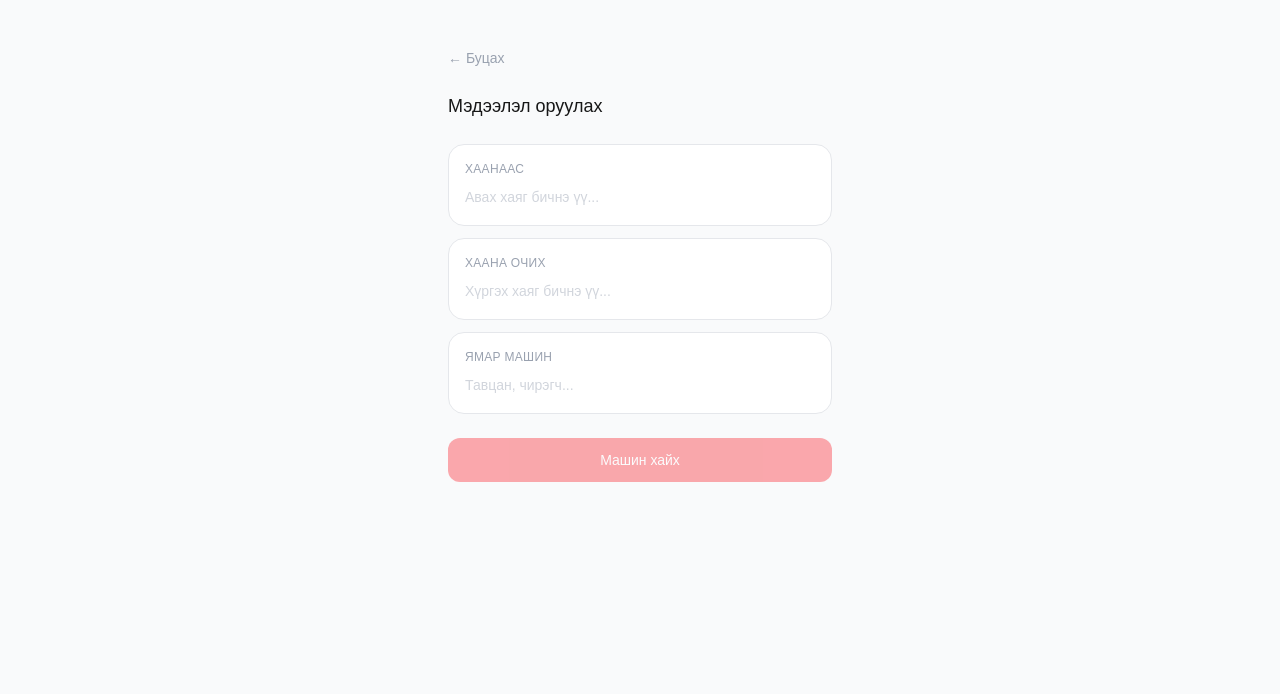
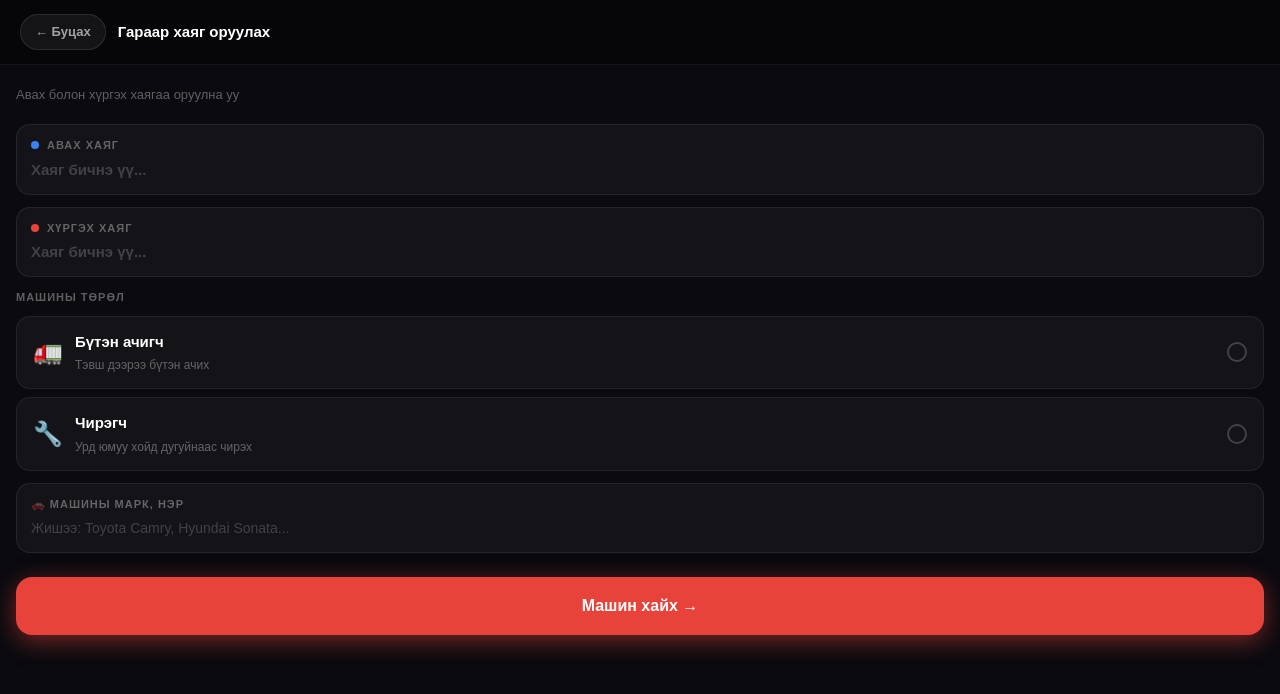
Before and after one commit to jargalbayr955-cmyk/-, a Next.js app: page /manual in a window 1280 px wide. Shown: the top 694 px of the page. Built offline with nearby package versions, Linux system fonts and the light colour scheme; no server answers.

Commit message:
fix: 8 файл засав — алдаа, дизайн, логик

```diff
--- a/app/api/payment/verify/route.ts
+++ b/app/api/payment/verify/route.ts
@@ -9,7 +9,10 @@ const supabase = createClient(
 export async function POST(req: NextRequest) {
   const body = await req.json()
   const smsText = body.sms || body.message || body.text || ''
-  const codeMatch = smsText.match(/\b(\d{6})\b/)
+  // Khan Bank SMS: "Utga:123456" эсвэл зүгээр 6 оронтой тоо
+  const utga = smsText.match(/[Uu]tga[:\s]*(\d{6})/)
+  const plain = smsText.match(/\b(\d{6})\b/)
+  const codeMatch = utga || plain
   if (!codeMatch) return NextResponse.json({ error: 'Code not found' }, { status: 400 })
 
   const code = codeMatch[1]
--- a/app/drivers/page.tsx
+++ b/app/drivers/page.tsx
@@ -174,7 +174,7 @@ export default function DriversPage() {
                                         </div>
                                         <div style={{flex:1}}>
                                             <p style={{color:'white', fontWeight:'700', fontSize:'15px', margin:0}}>{o.driver_name}</p>
-                                            <p style={{color:'rgba(255,255,255,0.4)', fontSize:'12px', margin:'3px 0 0'}}>🚛 {o.car_type}</p>
+                                            <p style={{color:'rgba(255,255,255,0.4)', fontSize:'12px', margin:'3px 0 0'}}>🚛 {o.car_type === 'butten' ? 'Бүтэн ачигч' : o.car_type === 'chiregch' ? 'Чирэгч' : o.car_type}</p>
                                         </div>
                                         <div style={{textAlign:'right'}}>
                                             <p style={{color:'white', fontWeight:'800', fontSize:'18px', margin:0}}>₮{o.price.toLocaleString()}</p>
--- a/app/home/page.tsx
+++ b/app/home/page.tsx
@@ -178,7 +178,7 @@ export default function HomePage() {
         </div>
 
         {/* Яаралтай */}
-        <div style={{
+        <div onClick={() => router.push('/current')} style={{
           background:'rgba(232,67,58,0.08)',
           border:'1px solid rgba(232,67,58,0.18)',
           borderRadius:'20px', padding:'18px 20px',
--- a/app/manual/page.tsx
+++ b/app/manual/page.tsx
@@ -7,80 +7,157 @@ export default function ManualPage() {
   const [from, setFrom] = useState('')
   const [to, setTo] = useState('')
   const [carType, setCarType] = useState('')
+  const [carMark, setCarMark] = useState('')
+  const [loading, setLoading] = useState(false)
+  const [errors, setErrors] = useState<{from?:boolean, to?:boolean, carType?:boolean, carMark?:boolean}>({})
   const router = useRouter()
 
   const handleSearch = async () => {
-    if (!from || !to || !carType) return
+    const newErrors: any = {}
+    if (!from) newErrors.from = true
+    if (!to) newErrors.to = true
+    if (!carType) newErrors.carType = true
+    if (!carMark) newErrors.carMark = true
+    if (Object.keys(newErrors).length > 0) {
+      setErrors(newErrors)
+      return
+    }
+    setErrors({})
+    setLoading(true)
+
     localStorage.setItem('fromAddress', from)
     localStorage.setItem('from', from)
     localStorage.setItem('dest', to)
-    localStorage.setItem('carType', carType)
-    localStorage.setItem('fromType', 'manual')
+    localStorage.setItem('fromLat', '0')
+    localStorage.setItem('fromLng', '0')
 
     const user = JSON.parse(localStorage.getItem('user') || '{}')
     const { data: orderData } = await supabase.from('orders').insert({
       from_address: from,
       to_address: to,
       car_type: carType,
+      car_mark: carMark,
+      from_lat: 0,
+      from_lng: 0,
       status: 'pending',
       user_phone: user.phone || ''
     }).select().single()
 
-    if (orderData) localStorage.setItem('current_order_id', orderData.id)
+    if (orderData) {
+      localStorage.setItem('current_order_id', orderData.id)
+      fetch('/api/push/send', {
+        method: 'POST',
+        headers: { 'Content-Type': 'application/json' },
+        body: JSON.stringify({
+          order_id: orderData.id,
+          from_address: from,
+          to_address: to,
+          car_type: carType,
+          car_mark: carMark
+        })
+      }).catch(() => {})
+    }
 
+    setLoading(false)
     router.push('/drivers')
   }
 
+  const D = {
+    bg: '#0a0a0f',
+    card: 'rgba(255,255,255,0.04)',
+    border: (err?: boolean) => `1px solid ${err ? 'rgba(232,67,58,0.5)' : 'rgba(255,255,255,0.08)'}`,
+    text: 'white',
+    muted: 'rgba(255,255,255,0.35)',
+    red: '#e8433a',
+  }
+
   return (
-    <div className="min-h-screen bg-gray-50 p-4">
-      <div className="max-w-sm mx-auto pt-8">
-        <button onClick={() => router.back()} className="flex items-center gap-2 text-gray-400 text-sm mb-6">
-          ← Буцах
-        </button>
+    <div style={{minHeight:'100vh', background:D.bg, display:'flex', flexDirection:'column'}}>
 
-        <h2 className="text-lg font-medium mb-6">Мэдээлэл оруулах</h2>
+      {/* Header */}
+      <div style={{padding:'14px 20px', display:'flex', alignItems:'center', gap:'12px', borderBottom:'1px solid rgba(255,255,255,0.06)', background:'rgba(0,0,0,0.4)'}}>
+        <button onClick={() => router.back()} style={{background:'rgba(255,255,255,0.06)', border:'1px solid rgba(255,255,255,0.1)', borderRadius:'20px', padding:'7px 14px', color:'rgba(255,255,255,0.6)', fontSize:'13px', cursor:'pointer', fontWeight:'600'}}>← Буцах</button>
+        <p style={{color:D.text, fontWeight:'700', fontSize:'15px', margin:0}}>Гараар хаяг оруулах</p>
+      </div>
 
-        <div className="bg-white border border-gray-200 rounded-2xl p-4 mb-3">
-          <p className="text-xs text-gray-400 mb-2 uppercase tracking-wide">Хаанаас</p>
-          <input
-            type="text"
-            placeholder="Авах хаяг бичнэ үү..."
-            value={from}
-            onChange={e => setFrom(e.target.value)}
-            className="w-full text-sm outline-none text-gray-700 placeholder-gray-300"
-          />
+      {/* Form */}
+      <div style={{padding:'20px 16px', flex:1}}>
+        <p style={{color:D.muted, fontSize:'13px', marginBottom:'20px'}}>Авах болон хүргэх хаягаа оруулна уу</p>
+
+        {/* Авах хаяг */}
+        <div style={{background: errors.from ? 'rgba(232,67,58,0.08)' : D.card, border:D.border(errors.from), borderRadius:'14px', padding:'12px 14px', marginBottom:errors.from ? '4px' : '12px'}}>
+          <div style={{display:'flex', alignItems:'center', gap:'8px', marginBottom:'4px'}}>
+            <div style={{width:'8px', height:'8px', borderRadius:'50%', background:'#3b82f6', flexShrink:0}}/>
+            <span style={{color: errors.from ? '#ff6b6b' : D.muted, fontSize:'11px', fontWeight:'700', letterSpacing:'1px'}}>АВАХ ХАЯГ</span>
+          </div>
+          <input type="text" placeholder="Хаяг бичнэ үү..." value={from}
+            onChange={e => { setFrom(e.target.value); setErrors(p => ({...p, from:false})) }}
+            style={{width:'100%', background:'transparent', border:'none', color:D.text, fontSize:'15px', outline:'none', fontWeight:'600'}}/>
+        </div>
+        {errors.from && <p style={{color:'#ff6b6b', fontSize:'12px', margin:'0 0 12px 4px'}}>⚠️ Авах хаягаа бөглөнө үү</p>}
+
+        {/* Хүргэх хаяг */}
+        <div style={{background: errors.to ? 'rgba(232,67,58,0.08)' : D.card, border:D.border(errors.to), borderRadius:'14px', padding:'12px 14px', marginBottom:errors.to ? '4px' : '12px'}}>
+          <div style={{display:'flex', alignItems:'center', gap:'8px', marginBottom:'4px'}}>
+            <div style={{width:'8px', height:'8px', borderRadius:'50%', background:D.red, flexShrink:0}}/>
+            <span style={{color: errors.to ? '#ff6b6b' : D.muted, fontSize:'11px', fontWeight:'700', letterSpacing:'1px'}}>ХҮРГЭХ ХАЯГ</span>
+          </div>
+          <input type="text" placeholder="Хаяг бичнэ үү..." value={to}
+            onChange={e => { setTo(e.target.value); setErrors(p => ({...p, to:false})) }}
+            style={{width:'100%', background:'transparent', border:'none', color:D.text, fontSize:'15px', outline:'none', fontWeight:'600'}}/>
+        </div>
+        {errors.to && <p style={{color:'#ff6b6b', fontSize:'12px', margin:'0 0 12px 4px'}}>⚠️ Хүргэх хаягаа бөглөнө үү</p>}
+
+        {/* Машины төрөл */}
+        <p style={{color: errors.carType ? '#ff6b6b' : D.muted, fontSize:'11px', fontWeight:'700', letterSpacing:'1px', margin:'0 0 10px'}}>
+          МАШИНЫ ТӨРӨЛ {errors.carType && '— Сонгоно уу'}
+        </p>
+        <div style={{display:'flex', flexDirection:'column', gap:'8px', marginBottom:'12px'}}>
+          {[
+            {id:'butten', label:'Бүтэн ачигч', icon:'🚛', desc:'Тэвш дээрээ бүтэн ачих'},
+            {id:'chiregch', label:'Чирэгч', icon:'🔧', desc:'Урд юмуу хойд дугуйнаас чирэх'},
+          ].map(type => (
+            <div key={type.id} onClick={() => { setCarType(type.id); setErrors(p => ({...p, carType:false})) }} style={{
+              background: carType === type.id ? 'rgba(232,67,58,0.12)' : errors.carType ? 'rgba(232,67,58,0.05)' : D.card,
+              border:`1px solid ${carType === type.id ? 'rgba(232,67,58,0.5)' : errors.carType ? 'rgba(232,67,58,0.3)' : 'rgba(255,255,255,0.07)'}`,
+              borderRadius:'14px', padding:'14px 16px', display:'flex', alignItems:'center', gap:'12px', cursor:'pointer'
+            }}>
+              <span style={{fontSize:'24px'}}>{type.icon}</span>
+              <div style={{flex:1}}>
+                <p style={{color:D.text, fontWeight:'700', fontSize:'15px', margin:0}}>{type.label}</p>
+                <p style={{color:D.muted, fontSize:'12px', margin:'3px 0 0'}}>{type.desc}</p>
+              </div>
+              <div style={{width:'20px', height:'20px', borderRadius:'50%', border:`2px solid ${carType === type.id ? D.red : 'rgba(255,255,255,0.2)'}`, display:'flex', alignItems:'center', justifyContent:'center', flexShrink:0}}>
+                {carType === type.id && <div style={{width:'10px', height:'10px', borderRadius:'50%', background:D.red}}/>}
+              </div>
+            </div>
+          ))}
         </div>
 
-        <div className="bg-white border border-gray-200 rounded-2xl p-4 mb-3">
-          <p className="text-xs text-gray-400 mb-2 uppercase tracking-wide">Хаана очих</p>
-          <input
-            type="text"
-            placeholder="Хүргэх хаяг бичнэ үү..."
-            value={to}
-            onChange={e => setTo(e.target.value)}
-            className="w-full text-sm outline-none text-gray-700 placeholder-gray-300"
-          />
+        {/* Машины марк */}
+        <div style={{background: errors.carMark ? 'rgba(232,67,58,0.08)' : D.card, border:D.border(errors.carMark), borderRadius:'14px', padding:'12px 14px', marginBottom:errors.carMark ? '4px' : '24px'}}>
+          <div style={{display:'flex', alignItems:'center', gap:'8px', marginBottom:'4px'}}>
+            <span style={{color: errors.carMark ? '#ff6b6b' : D.muted, fontSize:'11px', fontWeight:'700', letterSpacing:'1px'}}>🚗 МАШИНЫ МАРК, НЭР</span>
+          </div>
+          <input type="text" placeholder="Жишээ: Toyota Camry, Hyundai Sonata..." value={carMark}
+            onChange={e => { setCarMark(e.target.value); setErrors(p => ({...p, carMark:false})) }}
+            style={{width:'100%', background:'transparent', border:'none', color:D.text, fontSize:'14px', outline:'none', fontWeight:'500'}}/>
         </div>
+        {errors.carMark && <p style={{color:'#ff6b6b', fontSize:'12px', margin:'0 0 20px 4px'}}>⚠️ Машины маркаа бөглөнө үү</p>}
 
-        <div className="bg-white border border-gray-200 rounded-2xl p-4 mb-6">
-          <p className="text-xs text-gray-400 mb-2 uppercase tracking-wide">Ямар машин</p>
-          <input
-            type="text"
-            placeholder="Тавцан, чирэгч..."
-            value={carType}
-            onChange={e => setCarType(e.target.value)}
-            className="w-full text-sm outline-none text-gray-700 placeholder-gray-300"
-          />
-        </div>
-
-        <button
-          onClick={handleSearch}
-          disabled={!from || !to || !carType}
-          className="w-full bg-red-500 text-white rounded-xl py-3 font-medium text-sm disabled:opacity-40"
-        >
-          Машин хайх
+        <button onClick={handleSearch} disabled={loading} style={{
+          width:'100%', borderRadius:'16px', padding:'17px',
+          background: loading ? 'rgba(232,67,58,0.4)' : D.red,
+          border:'none', color:D.text, fontSize:'16px', fontWeight:'800',
+          cursor: loading ? 'not-allowed' : 'pointer',
+          boxShadow: loading ? 'none' : '0 6px 25px rgba(232,67,58,0.5)',
+          transition:'all 0.3s'
+        }}>
+          {loading ? 'Хайж байна...' : 'Машин хайх →'}
         </button>
       </div>
+
+      <style>{`input::placeholder{color:rgba(255,255,255,0.2);}input:focus{outline:none;}`}</style>
     </div>
   )
 }
```
Also changed, not shown: app/admin/page.tsx (+8 -8 lines), app/driver/page.tsx (+6 -7 lines), app/register/page.tsx (+11 -7 lines), app/tracking/page.tsx (+1 -8 lines).
